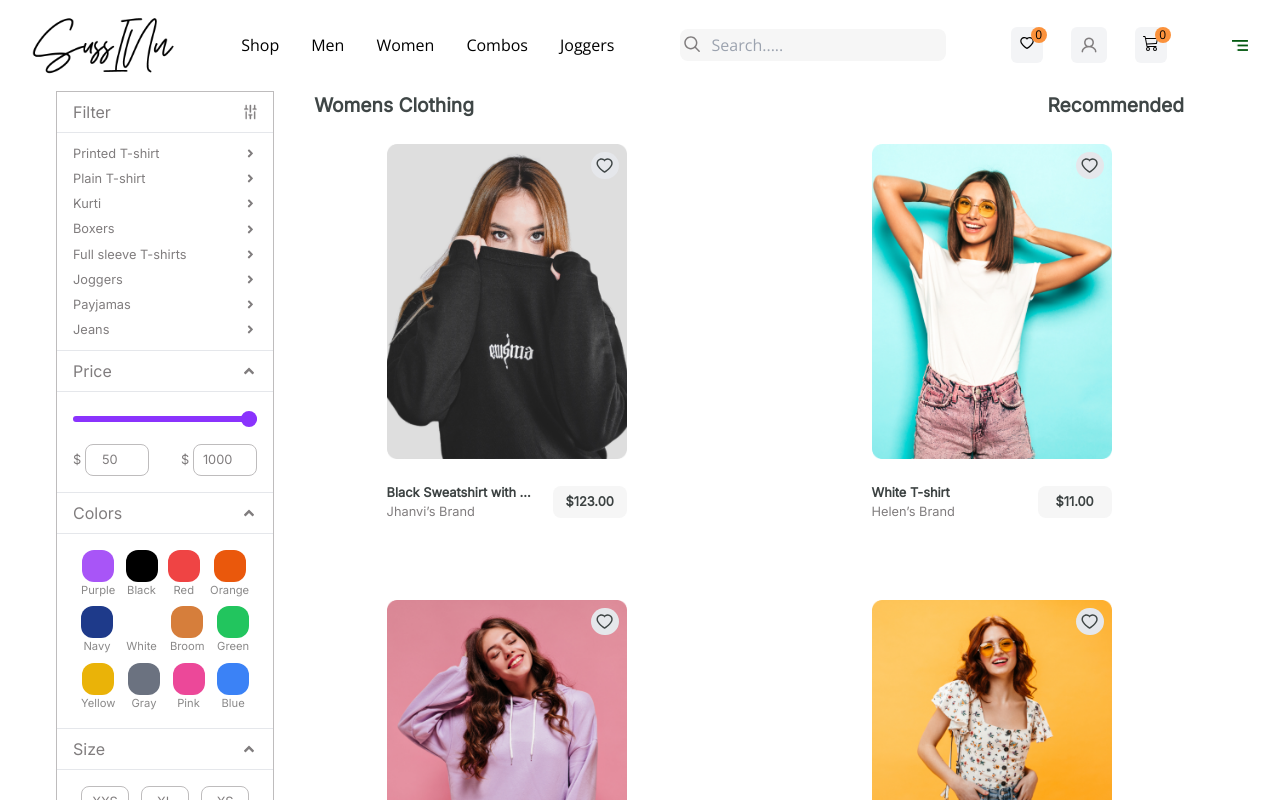
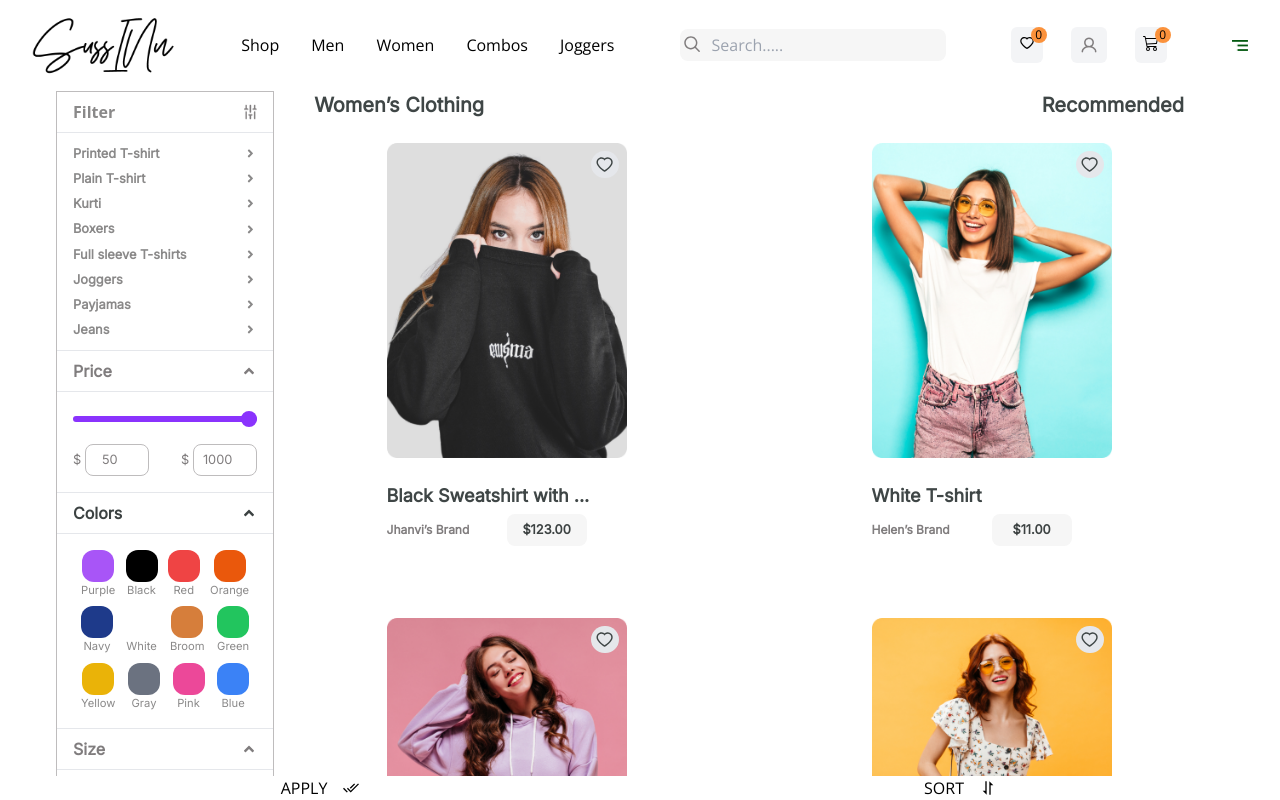
Before and after one commit to m-yunus/suss_ecommerce, a React (Create React App) app: page /product-list-page in a window 1280 px wide. Shown: the top 800 px of the page. Built offline with nearby package versions, Linux system fonts and the light colour scheme.

Commit message:
added product list

```diff
--- a/src/Pages/Product_List_Page/Product_List_Left/Product_List_Left.jsx
+++ b/src/Pages/Product_List_Page/Product_List_Left/Product_List_Left.jsx
@@ -65,11 +65,11 @@
     <>
       <div className="left-section-product-list px-4 product-list-page ms-14">
         <div className="  relative ">
-          <h5 className="flex justify-between my-2 items-center">
+          <h5 className="flex justify-between my-2 items-center font-inter font-sans font-semibold text-[#8A8989]">
             Filter <img className=" h-4" src={filter} alt="" />
           </h5>
           <hr />
-          <div className="relative mt-2">
+          <div className="relative mt-2 font-semibold text-[#8A8989] ">
             <button
               className=" flex justify-between items-center py-[3px] w-full"
               onClick={() => toggleDropdown("printedTshirt")}
@@ -84,7 +84,7 @@
               </div>
             )}
           </div>
-          <div className="relative">
+          <div className="relative font-semibold text-[#8A8989]">
             {" "}
             <button
               className="relative flex justify-between items-center py-[3px] w-full"
@@ -100,7 +100,7 @@
               </div>
             )}
           </div>
-          <div className="relative">
+          <div className="relative font-semibold text-[#8A8989]">
             <button
               className="relative flex justify-between items-center  py-[3px] w-full"
               onClick={() => toggleDropdown("kurti")}
@@ -115,7 +115,7 @@
               </div>
             )}
           </div>
-          <div className="relative">
+          <div className="relative font-semibold text-[#8A8989]">
             <button
               className=" flex justify-between items-center py-[3px] w-full"
               onClick={() => toggleDropdown("boxers")}
@@ -130,7 +130,7 @@
               </div>
             )}
           </div>
-          <div className="relative">
+          <div className="relative font-semibold text-[#8A8989]">
             <button
               className=" flex justify-between items-center py-[3px] w-full"
               onClick={() => toggleDropdown("fullSleeveTshirts")}
@@ -145,7 +145,7 @@
               </div>
             )}
           </div>
-          <div className="relative">
+          <div className="relative font-semibold text-[#8A8989]">
             <button
               className=" flex justify-between items-center py-[3px] w-full"
               onClick={() => toggleDropdown("joggers")}
@@ -161,7 +161,7 @@
             )}
           </div>
 
-          <div className="relative">
+          <div className="relative font-semibold text-[#8A8989]">
             <button
               className=" flex justify-between items-center py-[3px] w-full"
               onClick={() => toggleDropdown("payjamas")}
@@ -176,7 +176,7 @@
               </div>
             )}
           </div>
-          <div className="relative mb-2">
+          <div className="relative mb-2 font-semibold text-[#8A8989]">
             <button
               className=" flex justify-between items-center py-[3px] w-full"
               onClick={() => toggleDropdown("jeans")}
@@ -194,7 +194,7 @@
           <hr />
 
           <button
-            className="plp-btn w-full flex justify-between my-2 items-center"
+            className="plp-btn w-full flex justify-between my-2 items-center text-[#807D7E] font-semibold "
             onClick={pricedropdowntoggle}
           >
             Price {priceDropdown ? <FaAngleUp /> : <FaAngleDown />}
@@ -239,7 +239,7 @@
           <hr />
 
           <button
-            className="plp-btn w-full flex justify-between my-2 items-center"
+            className="plp-btn w-full flex justify-between my-2 items-center text-[#3C4242] font-semibold"
             onClick={colordropdowntoggle}
           >
             Colors {colorDropdownopen ? <FaAngleUp /> : <FaAngleDown />}
@@ -303,14 +303,14 @@
           <hr />
 
           <button
-            className="plp-btn w-full flex justify-between my-2 items-center"
+            className="plp-btn w-full flex justify-between my-2 items-center text-[#807D7E] font-semibold"
             onClick={sizedropdowntoggle}
           >
             Size {sizeDropdownopen ? <FaAngleUp /> : <FaAngleDown />}
           </button>
           <hr />
           {sizeDropdownopen && (
-            <div className="plp-size-drp py-4 px-2 flex justify-between gap-2 flex-wrap">
+            <div className="plp-size-drp py-4 px-2 flex justify-between gap-2 flex-wrap text-[#3C4242] font-semibold">
               <button>XXS</button>
               <button>XL</button>
               <button>XS</button>
@@ -325,7 +325,7 @@
           <hr />
 
           <button
-            className="plp-btn w-full flex justify-between my-2 items-center"
+            className="plp-btn w-full flex justify-between my-2 items-center text-[#807D7E] font-semibold"
             onClick={dressstyletoggle}
           >
             Dress Style {dressStyleopen ? <FaAngleUp /> : <FaAngleDown />}
--- a/src/Pages/Product_List_Page/Product_List_Page.jsx
+++ b/src/Pages/Product_List_Page/Product_List_Page.jsx
@@ -2,7 +2,7 @@
 import Navbar from "../../layout/Navbar";
 import Product_List_Left from "./Product_List_Left/Product_List_Left";
 import Product_List_Right from "./Product_List_Right/Product_List_Right";
-import "./Product-List-Page.css";
+
 
 import filter from "../../assets/images/Product-List-Page/filter.png";
 
--- a/src/Pages/Product_List_Page/Product_List_Right/Product_List_Right.css
+++ b/src/Pages/Product_List_Page/Product_List_Right/Product_List_Right.css
@@ -5,27 +5,8 @@
 
 font-weight: 600;
 }
-.plr-set{
-width: 15rem;
-height: 24rem;
 
-}
-.prdct-lst-right h2{
-    color: #3C4242;
 
-font-size: 0.8rem;
-
-font-weight: 600;
-
-}
-.prdct-lst-right h3{
-color: #807D7E;
-
-font-size: 0.8rem;
-
-font-weight: 500;
-
-}
 .prdct-lst-right button{
 
 
--- a/src/Pages/Product_List_Page/Product_List_Right/Product_List_Right.jsx
+++ b/src/Pages/Product_List_Page/Product_List_Right/Product_List_Right.jsx
@@ -58,14 +58,14 @@
   return (
     <>
       <div className="prdct-lst-right w-full px-10 mx-auto mr-14">
-        <div className="flex justify-between">
-          <h1>Womens Clothing</h1>
+        <div className="flex justify-between text-xs sm:text-base md:text-base lg:text-lg xl:text-xl font-semibold">
+          <h1>Women’s Clothing</h1>
           <h1>Recommended</h1>
         </div>
         <div className="flex justify-between flex-wrap gap-6 xl:gap-x-[100px]">
           {ProductData.map((data) => (
             <div
-              className="plr-set my-6 relative cursor-pointer mx-auto "
+              className="max-w-[8rem] sm:max-w-[9rem] md:max-w-[10rem] lg:max-w-[12rem] xl:max-w-[15rem] my-6 relative cursor-pointer mx-auto "
               key={data.id}
 
             >
@@ -83,12 +83,16 @@
                   <AiOutlineHeart />
                 )}
               </div>
-              <div className="flex w-100 mt-6 items-center">
-                <div className="w-3/4">
-                  <h2>{data.title}</h2>
-                  <h3>{data.brand}</h3>
+              <div className="flex  flex-col  mt-6 items-center">
+                <div className="w-full min-h-[2rem]">
+                  <h2 className="text-xs sm:text-base md:text-lg  ">{data.title}</h2>
+
                 </div>
-                <button>{data.price}</button>
+                <div className="w-full flex items-center">
+                <h3 className="text-[8px] md:text-[12px] text-[#807D7E] w-1/2">{data.brand}</h3>
+                <button className="w-1/2">{data.price}</button>
+                </div>
+
               </div>
             </div>
           ))}
```
